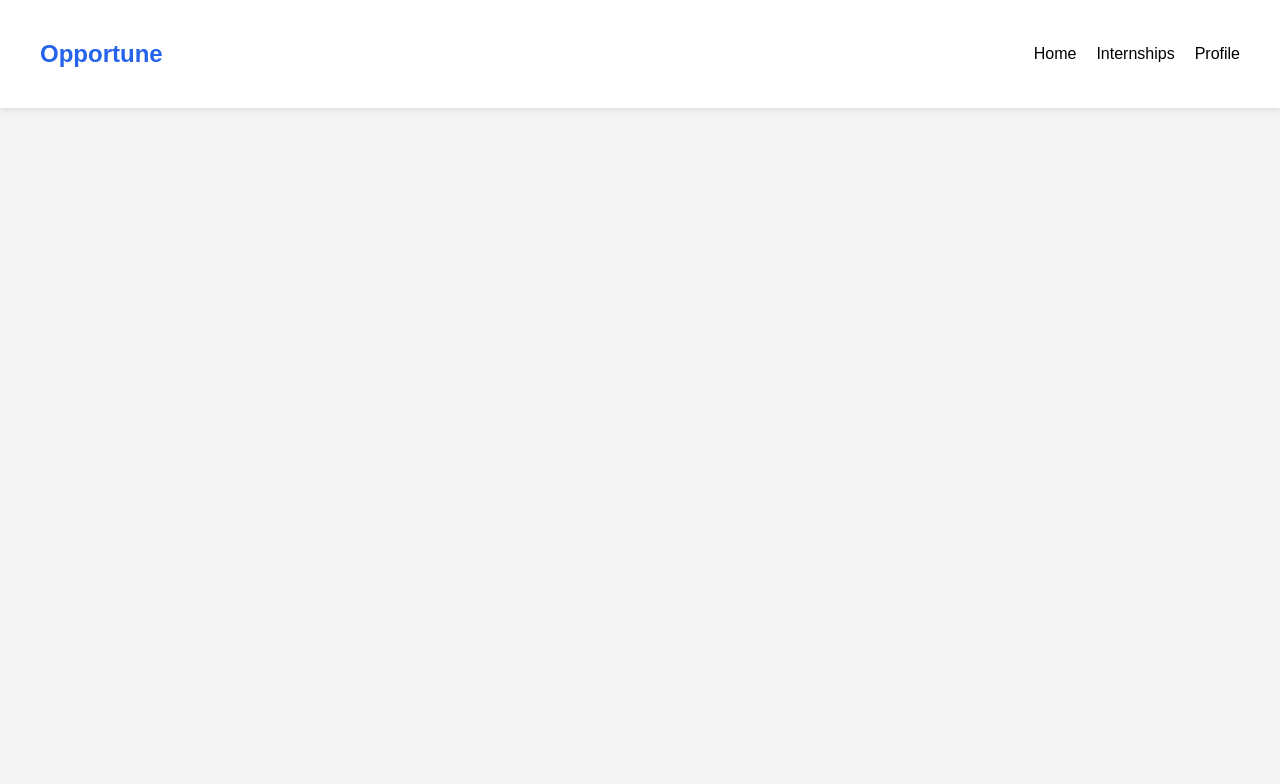
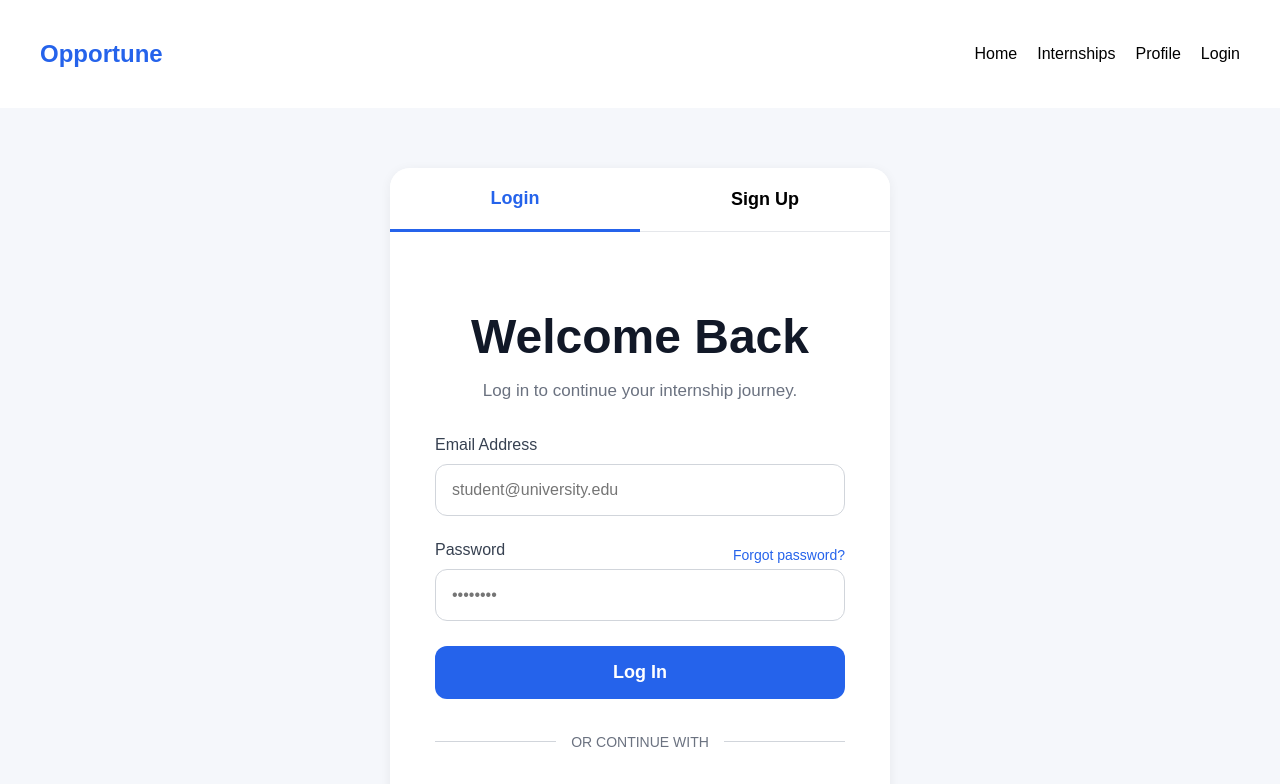
Before and after one commit to buildwithprachi/Opportune, a React (Vite) app: page /login in a window 1280 px wide. Shown: the top 784 px of the page. Built offline with nearby package versions, Linux system fonts and the light colour scheme.

Commit message:
Login Page Addded

```diff
--- a/src/App.jsx
+++ b/src/App.jsx
@@ -2,7 +2,8 @@ import { Routes, Route } from "react-router-dom"
 import Navbar from "./components/Navbar"
 import Home from "./pages/Home"
 import Internships from "./pages/Internships"
-import SavedJobs from "./pages/Profile"
+import Profile from "./pages/Profile"
+import Login from "./pages/Login"
 
 function App() {
   return (
@@ -11,8 +12,9 @@ function App() {
 
       <Routes>
         <Route path="/" element={<Home />} />
-        <Route path="/saved" element={<SavedJobs />} />
+        <Route path="/profile" element={<Profile />} />
         <Route path="/internships" element={<Internships />} />
+        <Route path="/login" element={<Login />} />
       </Routes>
     </>
   )
--- a/src/components/Navbar.jsx
+++ b/src/components/Navbar.jsx
@@ -10,6 +10,7 @@ function Navbar() {
         <Link to="/">Home</Link>
         <Link to="/internships">Internships</Link>
         <Link to="/saved">Profile</Link>
+        <Link to="/login">Login</Link>
       </div>
     </nav>
   )
--- /dev/null
+++ b/src/pages/Login.jsx
@@ -0,0 +1,88 @@
+import "../styles/Login.css"
+import Footer from "../components/Footer"
+
+function Login() {
+  return (
+    <div className="login-page">
+
+      <div className="login-container">
+
+        <div className="login-tabs">
+
+          <button className="active-tab">Login</button>
+
+          <button>Sign Up</button>
+
+        </div>
+
+        <div className="login-content">
+
+          <h1>Welcome Back</h1>
+
+          <p>
+            Log in to continue your internship journey.
+          </p>
+
+          <form className="login-form">
+
+            <div className="input-group">
+
+              <label>Email Address</label>
+
+              <input
+                type="email"
+                placeholder="student@university.edu"
+              />
+
+            </div>
+
+            <div className="input-group">
+
+              <div className="password-label">
+
+                <label>Password</label>
+
+                <a href="#">Forgot password?</a>
+
+              </div>
+
+              <input
+                type="password"
+                placeholder="••••••••"
+              />
+
+            </div>
+
+            <button className="login-btn">
+              Log In
+            </button>
+
+          </form>
+
+          <div className="divider">
+            <span>OR CONTINUE WITH</span>
+          </div>
+
+          <div className="social-buttons">
+
+            <button>
+              Google
+            </button>
+
+            <button>
+              LinkedIn
+            </button>
+
+          </div>
+
+        </div>
+
+      </div>
+
+      <Footer />
+
+    </div>
+  )
+}
+
+export default Login
--- /dev/null
+++ b/src/styles/Login.css
@@ -0,0 +1,162 @@
+.login-page {
+  min-height: 100vh;
+  background-color: #f5f7fb;
+  padding: 60px 20px;
+}
+
+.login-container {
+  max-width: 500px;
+  margin: 0 auto;
+  background-color: white;
+  border-radius: 20px;
+  overflow: hidden;
+  box-shadow: 0 2px 12px rgba(0,0,0,0.06);
+}
+
+/* TABS */
+
+.login-tabs {
+  display: flex;
+}
+
+.login-tabs button {
+  flex: 1;
+  padding: 20px;
+  border: none;
+  background-color: white;
+  font-size: 18px;
+  font-weight: 600;
+  cursor: pointer;
+  border-bottom: 1px solid #e5e7eb;
+}
+
+.active-tab {
+  color: #2563eb;
+  border-bottom: 3px solid #2563eb !important;
+}
+
+/* CONTENT */
+
+.login-content {
+  padding: 45px;
+}
+
+.login-content h1 {
+  text-align: center;
+  font-size: 48px;
+  color: #111827;
+  margin-bottom: 15px;
+}
+
+.login-content p {
+  text-align: center;
+  color: #6b7280;
+  margin-bottom: 35px;
+  font-size: 17px;
+}
+
+/* FORM */
+
+.login-form {
+  display: flex;
+  flex-direction: column;
+  gap: 25px;
+}
+
+.input-group {
+  display: flex;
+  flex-direction: column;
+}
+
+.input-group label {
+  margin-bottom: 10px;
+  color: #374151;
+  font-weight: 500;
+}
+
+.input-group input {
+  padding: 16px;
+  border-radius: 12px;
+  border: 1px solid #d1d5db;
+  font-size: 16px;
+  outline: none;
+}
+
+.input-group input:focus {
+  border-color: #2563eb;
+}
+
+.password-label {
+  display: flex;
+  justify-content: space-between;
+  align-items: center;
+}
+
+.password-label a {
+  text-decoration: none;
+  color: #2563eb;
+  font-size: 14px;
+}
+
+/* LOGIN BUTTON */
+
+.login-btn {
+  background-color: #2563eb;
+  color: white;
+  border: none;
+  padding: 16px;
+  border-radius: 12px;
+  font-size: 18px;
+  font-weight: 600;
+  cursor: pointer;
+  transition: 0.3s ease;
+}
+
+.login-btn:hover {
+  background-color: #1d4ed8;
+}
+
+/* DIVIDER */
+
+.divider {
+  display: flex;
+  align-items: center;
+  text-align: center;
+  margin: 35px 0;
+  color: #6b7280;
+  font-size: 14px;
+}
+
+.divider::before,
+.divider::after {
+  content: "";
+  flex: 1;
+  border-bottom: 1px solid #d1d5db;
+}
+
+.divider span {
+  padding: 0 15px;
+}
+
+/* SOCIAL BUTTONS */
+
+.social-buttons {
+  display: flex;
+  flex-direction: column;
+  gap: 18px;
+}
+
+.social-buttons button {
+  padding: 15px;
+  border-radius: 12px;
+  border: 1px solid #d1d5db;
+  background-color: white;
+  font-size: 16px;
+  font-weight: 600;
+  cursor: pointer;
+  transition: 0.3s ease;
+}
+
+.social-buttons button:hover {
+  background-color: #f9fafb;
+}
```
